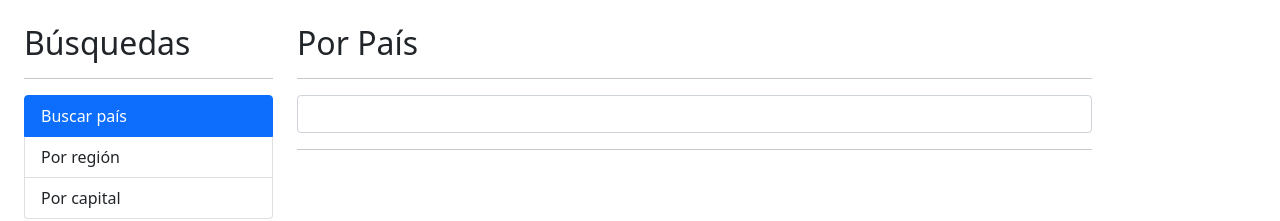
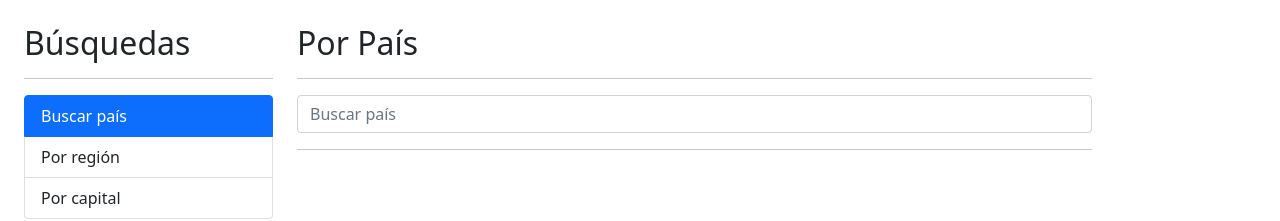
Before and after one commit to mariajbellido/paisesapp, an Angular app: page / in a window 1280 px wide. Shown: the top 221 px of the page. Built offline with nearby package versions, Linux system fonts and the light colour scheme.

Commit message:
Terminando Por Capital - Mejora Input también en "Por País"

```diff
--- a/src/app/pais/pages/por-capital/por-capital.component.html
+++ b/src/app/pais/pages/por-capital/por-capital.component.html
@@ -5,6 +5,7 @@
   <div class="col">
     <app-pais-input
     (onEnter)="buscar($event)"
+    placeholder="Buscar Capital"
 
     >
 
--- a/src/app/pais/pages/por-pais/por-pais.component.html
+++ b/src/app/pais/pages/por-pais/por-pais.component.html
@@ -3,7 +3,7 @@
 
 <div class="row">
   <div class="col">
-    <app-pais-input (onEnter)="buscar($event)" (onDebounce)="sugerencias($event)">
+    <app-pais-input (onEnter)="buscar($event)" (onDebounce)="sugerencias($event)" placeholder="Buscar país">
 
     </app-pais-input>
   </div>
```
